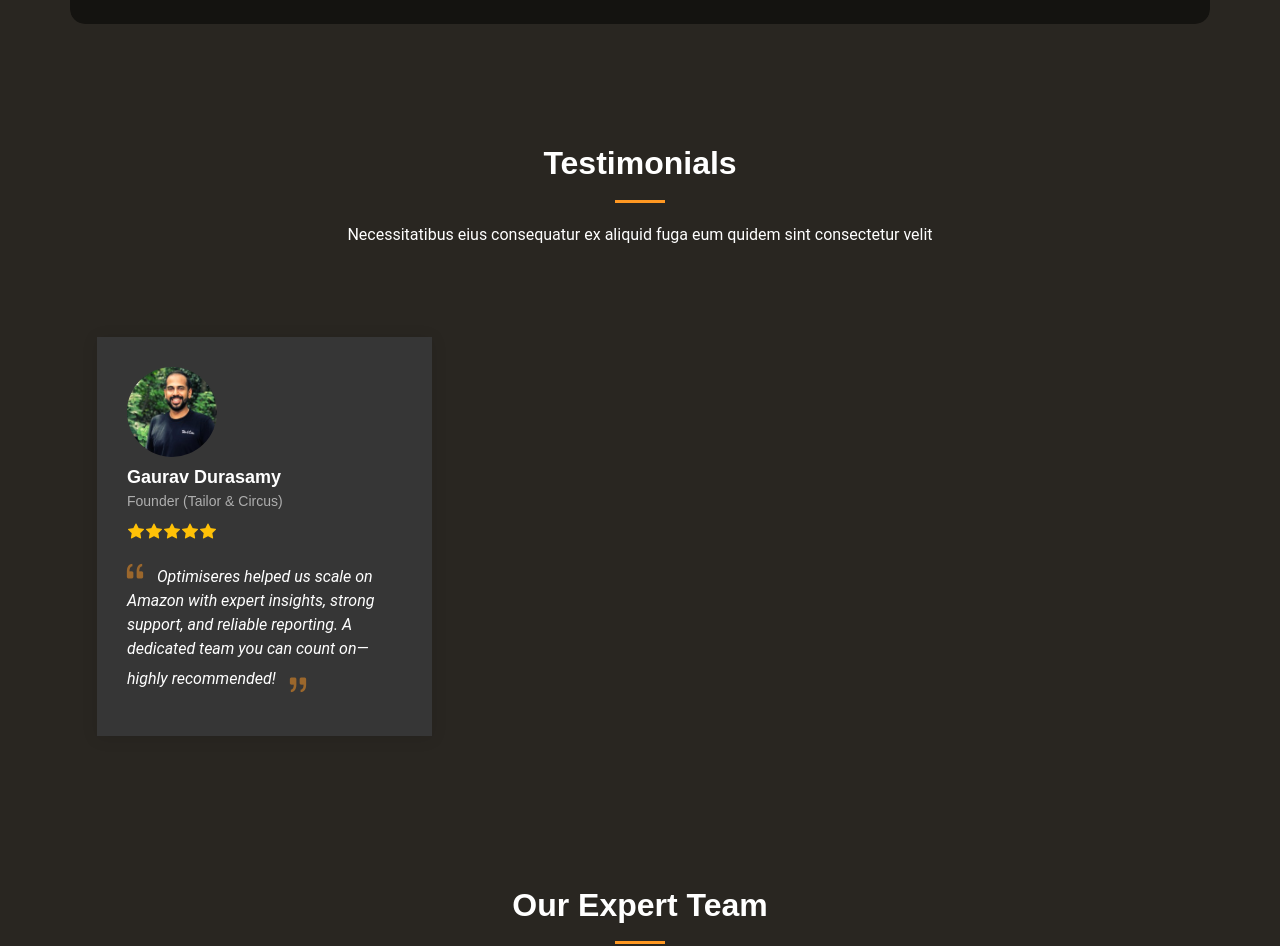
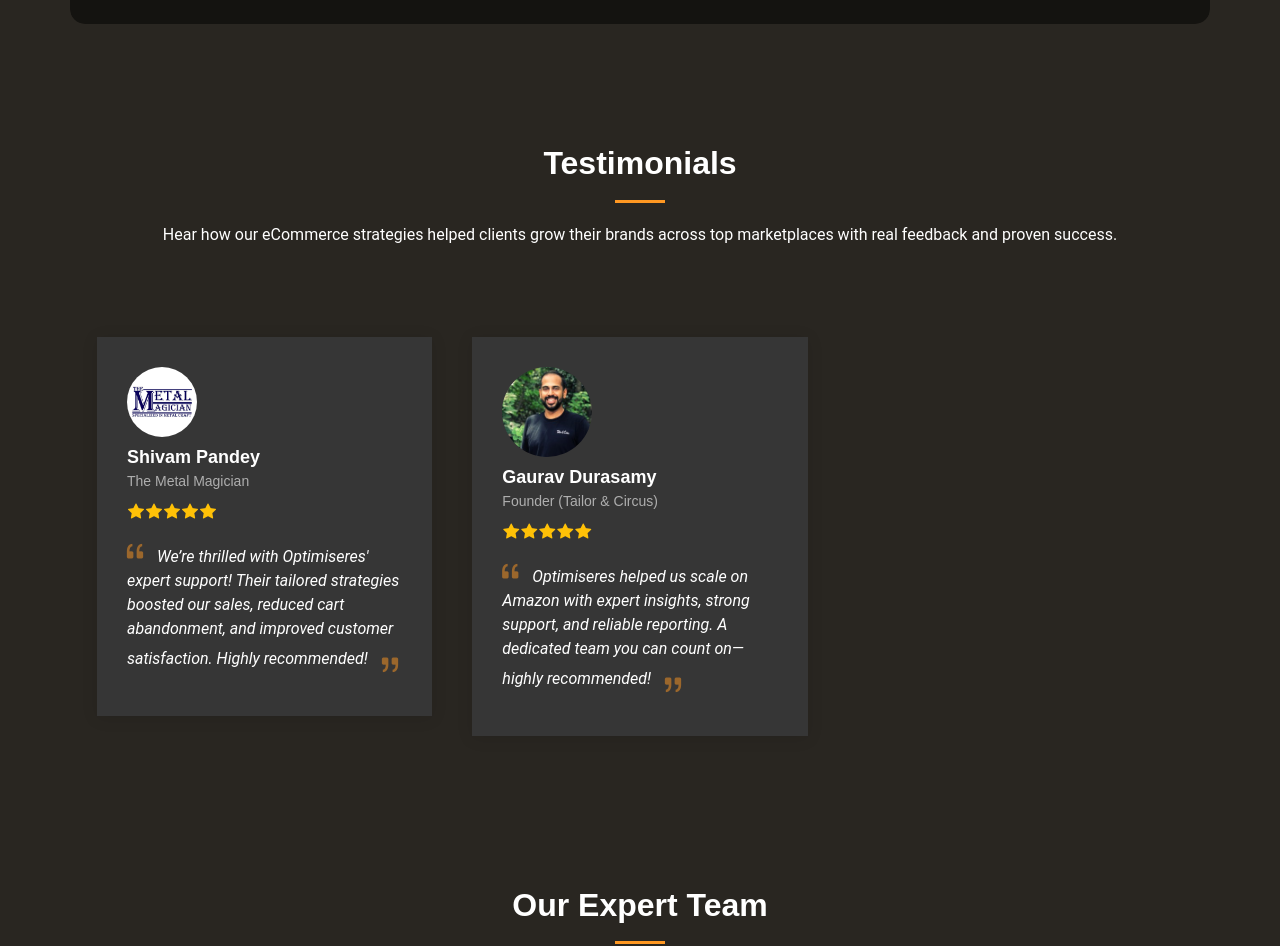
Before and after one commit to Tech2Saini/optimiseres, a Flask app: page / in a window 1280 px wide. Shown: the part 3400-4346 px from the top of the page. Run offline with Flask 3, Linux system fonts and the light colour scheme; parts of the project's set-up code (start-up, migrations or seed data) failed here and were passed over; some libraries are stand-ins or nearby versions.

Commit message:
add testimonial, remove pricing overview

```diff
--- a/static/styles/main.css
+++ b/static/styles/main.css
@@ -3130,7 +3130,7 @@ section,
 /* glight box image viewers */
 .gslide-image{
   overflow-y: scroll !important;
-  max-height: 100vh !important;
+  height: 100vh !important;
   max-width: 45rem;
 }
 
--- a/templates/contact.html
+++ b/templates/contact.html
@@ -179,7 +179,7 @@
 </div>
 
   <!-- Pricing Section -->
-  <section id="pricing" class="pricing section py-5">
+  <section id="pricing" class="pricing section py-5 d-none">
       <div class="container" data-aos="fade-up">
         <h2>Pricing Overview</h2>
         <p class="text-muted lead">At Optimiseres, we understand that every business has unique needs. That's why we offer tailored pricing based on the services that best match your Amazon goals. Whether you're launching a new product or optimizing your listings and ads, we’re here to help.
--- a/templates/index.html
+++ b/templates/index.html
@@ -222,12 +222,13 @@
 
             <div class="col-lg-6">
               <div class="stats-item d-flex">
+                <!-- <span class="fs-3 fw-bold me-1 flex-shrink-0 quotes-words">USD</span> -->
                 <i class="bi bi-currency-dollar flex-shrink-0"></i>
                 <div>
                   <div class="d-flex flex-row flex-nowrap">
                     <span data-purecounter-start="0" data-purecounter-end="30" data-purecounter-duration="1" class="purecounter"></span>
-                    <span class="fs-3">+</span>
-                    <p class="ms-1"><strong>MM USD</strong> <span> Yearly Revenue</span></p>
+                    <span class="fs-3"><strong>MM+</strong></span>
+                    <p class=""><span> Yearly Revenue</span></p>
                   </div>
                 </div>
               </div>
@@ -238,8 +239,8 @@
                 <i class="bi bi-graph-up-arrow flex-shrink-0"></i>
                 <div>
                   <div class="d-flex flex-row flex-nowrap">
-                    <span data-purecounter-start="0" data-purecounter-end="50000" data-purecounter-duration="1" class="purecounter"></span>
-                    <span class="fs-3">+</span>
+                    <span data-purecounter-start="0" data-purecounter-end="50" data-purecounter-duration="1" class="purecounter"></span>
+                    <span class="fs-3"><strong>k+</strong></span>
                    <p class="me-1"><strong>Listings</strong> <span>Optimized</span></p>
                   </div>
 
@@ -664,7 +665,7 @@
     <!-- Section Title -->
     <div class="container section-title" data-aos="fade-up">
       <h2>Testimonials</h2>
-      <p>Necessitatibus eius consequatur ex aliquid fuga eum quidem sint consectetur velit</p>
+      <p>Hear how our eCommerce strategies helped clients grow their brands across top marketplaces with real feedback and proven success.</p>
     </div><!-- End Section Title -->
 
     <div class="container" data-aos="fade-up" data-aos-delay="100">
@@ -721,6 +722,30 @@
                 decisions in a quick manner. The team has also been available during event / sale times and weekends
                 when support was needed for the brand. Would highly recommend partnering with this team for your Amazon
                 growth journey. testimonial 1 - Gaurav Durasamy ( founder Tailor & Circus)
+                <i class="bi bi-quote quote-icon-right"></i>
+              </p>
+            </div>
+          </div><!-- End testimonial item -->
+          <div class="swiper-slide">
+            <div class="testimonial-item">
+              <img src="/static/images/clients/Metal_Magician.jpg" style="max-width:70px;" class="testimonial-img" alt="">
+              <h3>Shivam Pandey</h3>
+              <h4>The Metal Magician</h4>
+              <div class="stars">
+                <i class="bi bi-star-fill"></i><i class="bi bi-star-fill"></i><i class="bi bi-star-fill"></i><i
+                  class="bi bi-star-fill"></i><i class="bi bi-star-fill"></i>
+              </div>
+              <p>
+                <i class="bi bi-quote quote-icon-left"></i>
+                <span>We’re thrilled with Optimiseres' expert support! Their tailored strategies boosted our sales, reduced cart abandonment, and improved customer satisfaction. Highly recommended!</span>
+                <i class="bi bi-quote quote-icon-right"></i>
+              </p>
+              <p class="full-review d-none">
+                <i class="bi bi-quote quote-icon-left"></i>
+                ="I'm absolutely thrilled with the results we've achieved with Optimiseres E-Consultancy Private Limited Their expertise in e-commerce optimization has taken our online store to the next level. From streamlining our checkout process to optimizing product pages, they've implemented strategies that have significantly boosted our conversion rates and sales.
+                Their team's attention to detail and dedication to delivering exceptional results are truly impressive. They took the time to understand our business goals and tailored their approach to meet our unique needs.
+                The impact has been remarkable – we've seen a substantial increase in revenue, improved customer satisfaction, and a noticeable reduction in cart abandonment rates. Their data-driven approach and actionable insights have empowered us to make informed decisions and drive growth.
+                I highly recommend Optimiseres E-Consultancy Private Limited to any e-commerce business looking to optimize their online presence and maximize their potential. Their professionalism, expertise, and passion for delivering outstanding results make them an invaluable partner. We're grateful for their support and look forward to continuing our successful partnership!"
                 <i class="bi bi-quote quote-icon-right"></i>
               </p>
             </div>
```
Also changed, not shown: templates/clients.html (+5 -5 lines).
